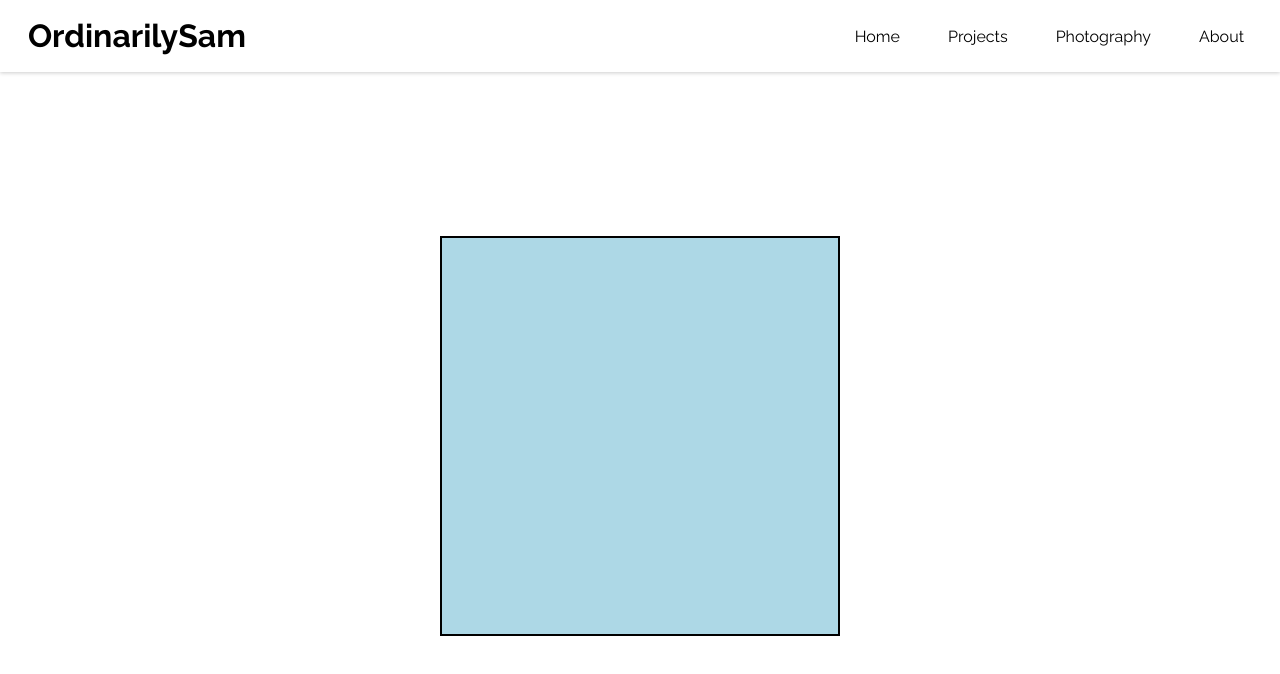
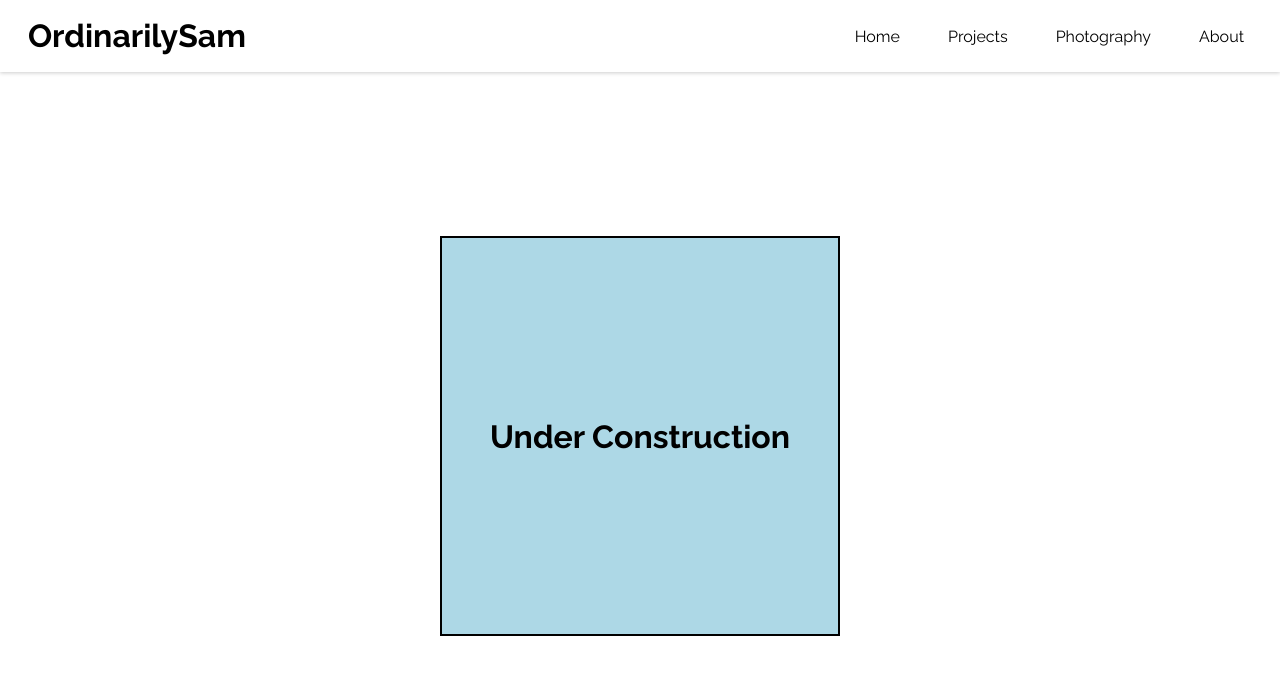
Before and after one commit to OrdinarilySam/personal-site, a SvelteKit app: page /photography in a window 1280 px wide. Shown: the top 674 px of the page. Built offline with nearby package versions, Linux system fonts and the light colour scheme.

Commit message:
playing with photography card hover

```diff
--- a/src/routes/photography/Card.svelte
+++ b/src/routes/photography/Card.svelte
@@ -2,6 +2,11 @@
 	let shadow: HTMLDivElement;
 	let card: HTMLDivElement;
 	function handleMove(e: MouseEvent) {
+		let rotateY = -25 + ((e.offsetX - 0) * (25 + 25)) / 180;
+		let rotateX = 25 + ((e.offsetY - 0) * (-25 - 25)) / 250;
+		let brightness = 1.5 + ((e.offsetY - 0) * (0.5 - 1.5)) / 250;
+		card.style.transform = `rotateX(${rotateX}deg) rotateY(${rotateY}deg)`;
+		card.style.filter = `brightness(${brightness})`;
 		// let x: number = 3;
 		// let y: number = 3;
 		//
@@ -11,25 +16,25 @@
 		// }
 		// card.style.transform = `skew(${x}deg, ${y}deg)`
 
-
-
 		// card.style.boxShadow = `${e.offsetX}px 0 8px -24px inset`
 		// card.style.transform = `rotate(${Math.atan2(e.offsetX, e.offsetY) * 180 / Math.PI}deg)`
 
 		// console.log("degrees:", Math.atan(e.offsetY / e.offsetX) * 180 / Math.PI)
 		// console.log("(", e.offsetX, ", ", e.offsetY, ")")
+	}
+	function handleLeave() {
+		card.style.transform = `rotateX(0deg) rotateY(0deg)`;
+		card.style.transform = `brightness(1)`;
+	}
+</script>
 
+<div class="content" bind:this={card}>
+	<div class="mouse-container" on:mousemove={handleMove} on:mouseleave={handleLeave} />
+	<div class="text">
+		<h1>Under Construction</h1>
+	</div>
+</div>
 
-
-  }
-
-</script>
-<div class="content" bind:this={card}>
-  <div class="shadow" bind:this={shadow}>
-
-  </div>
-  <div class="mouse-container" on:mousemove={handleMove} on:mouseleave={() => {card.style.transform = "none"}}></div>
-</div>
 <style lang="scss">
 	.content {
 		height: 400px;
@@ -38,12 +43,21 @@
 		overflow: hidden;
 		border: 2px solid black;
 		background: lightblue;
-    transition: transform 0.2s;
+		transition: all 250ms ease-out;
+		perspective: 600px;
 		div {
 			position: absolute;
 			width: 100%;
 			height: 100%;
+			&.text {
+				display: flex;
+				justify-content: center;
+				align-items: center;
+				z-index: -1;
 			}
 		}
-
+		h1 {
+			text-align: center;
+		}
+	}
 </style>
```
Lines whose indentation alone changed are shown as unchanged.
